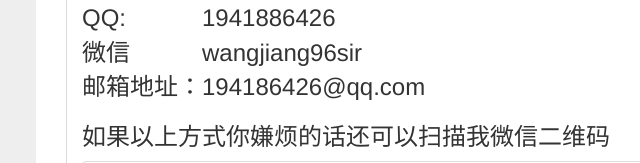
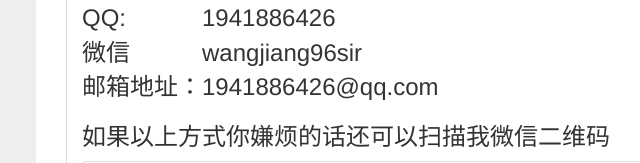
Before and after one commit to jiangsssw/111, a plain HTML site: page lianxi.html in a window 1280 px wide. Shown: the part 458-621 px from the top of the page, 394-1034 px from the left. Drawn offline with Linux system fonts and the light colour scheme.

Commit message:
Update lianxi.html

```diff
--- a/lianxi.html
+++ b/lianxi.html
@@ -119,7 +119,7 @@ body{
                                 </tr>
                                 <tr>
                                 	<td>邮箱地址：</td>
-                                    <td>194186426@qq.com</td>
+                                    <td>1941886426@qq.com</td>
                                 </tr>
                             </table>
                             <h3>如果以上方式你嫌烦的话还可以扫描我微信二维码</h3>
```
